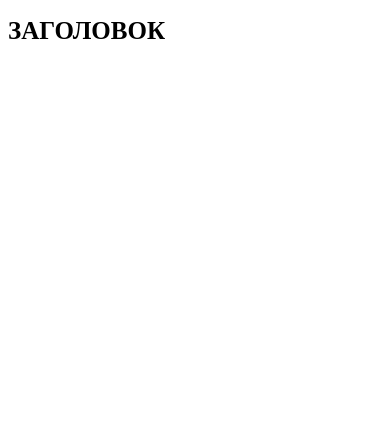
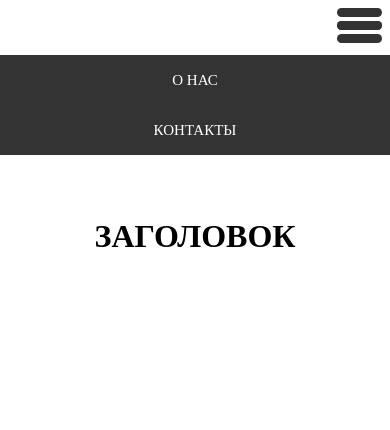
Before and after one commit to WebHeroSchool/Media_Example, a plain HTML site: page index.html in a window 390 px wide. Drawn offline with Linux system fonts and the light colour scheme.

Commit message:
add burger

```diff
--- a/index.html
+++ b/index.html
@@ -7,8 +7,20 @@
     <link rel="stylesheet" href="./style.css">
 </head>
 <body>
-	<div class="wrap">
-        <h1 class="wrap_title">ЗАГОЛОВОК</h1>
+    <div class="menu">
+        <div class="menu__icon">
+            <span></span>
+            <span></span>
+            <span></span>
+            <span></span>
+        </div>
+        <div class="menu__links">
+            <a class="menu__links-item" href="#">О НАС</a>
+            <a class="menu__links-item" href="#">КОНТАКТЫ</a>
+        </div>
+    </div>
+    <div class="wrap">
+        <h1 class="wrap__title">ЗАГОЛОВОК</h1>
     </div>
 </body>
 </html>
--- a/style.css
+++ b/style.css
@@ -1,3 +1,85 @@
+.menu {
+    text-align: right;
+}
+
+.menu__links-item {
+    display: inline-block;
+    color: #333;
+    font-size: 15px;
+    line-height: 30px;
+    padding: 0 10px;
+    text-transform: uppercase;
+    text-decoration: none;
+}
+
+.menu__links-item:hover {
+    text-decoration: underline;
+}
+
+.menu__icon {
+    display: none;
+    width: 45px;
+    height: 35px;
+    position: relative;
+    cursor: pointer;
+}
+
+.menu__icon span {
+    display: block;
+    position: absolute;
+    width: 100%;
+    height: 9px;
+    background: #333;
+    border-radius: 9px;
+    opacity: 1;
+    left: 0;
+    transform: rotate(0deg);
+    transition: .25s ease-in-out;
+}
+
+.menu__icon span:nth-child(1) {
+    top: 0px;
+}
+
+.menu__icon span:nth-child(2), .menu__icon span:nth-child(3) {
+    top: 13px;
+}
+
+.menu__icon span:nth-child(4) {
+    top: 26px;
+}
+
+@media screen and (max-width: 999px) {
+    .menu__icon {
+        display: inline-block;
+    }
+
+    .menu__links {
+        position: fixed;
+        display: block;
+        top: 0;
+        right: 0;
+        left: 0;
+        margin-top: 55px;
+        background-color: rgba(0,0,0,0.8);
+        z-index: 1000;
+        overflow: auto;
+    }
+
+    .menu__links-item {
+        display: block;
+        padding: 10px 0;
+        text-align: center;
+        color: #fff;
+    }
+}
+
+
+.wrap {
+    text-align: center;
+    padding: 150px 0;
+}
+
 /* мобилки*/
  @media (min-width:320px) {
     .wrap_title {
```
